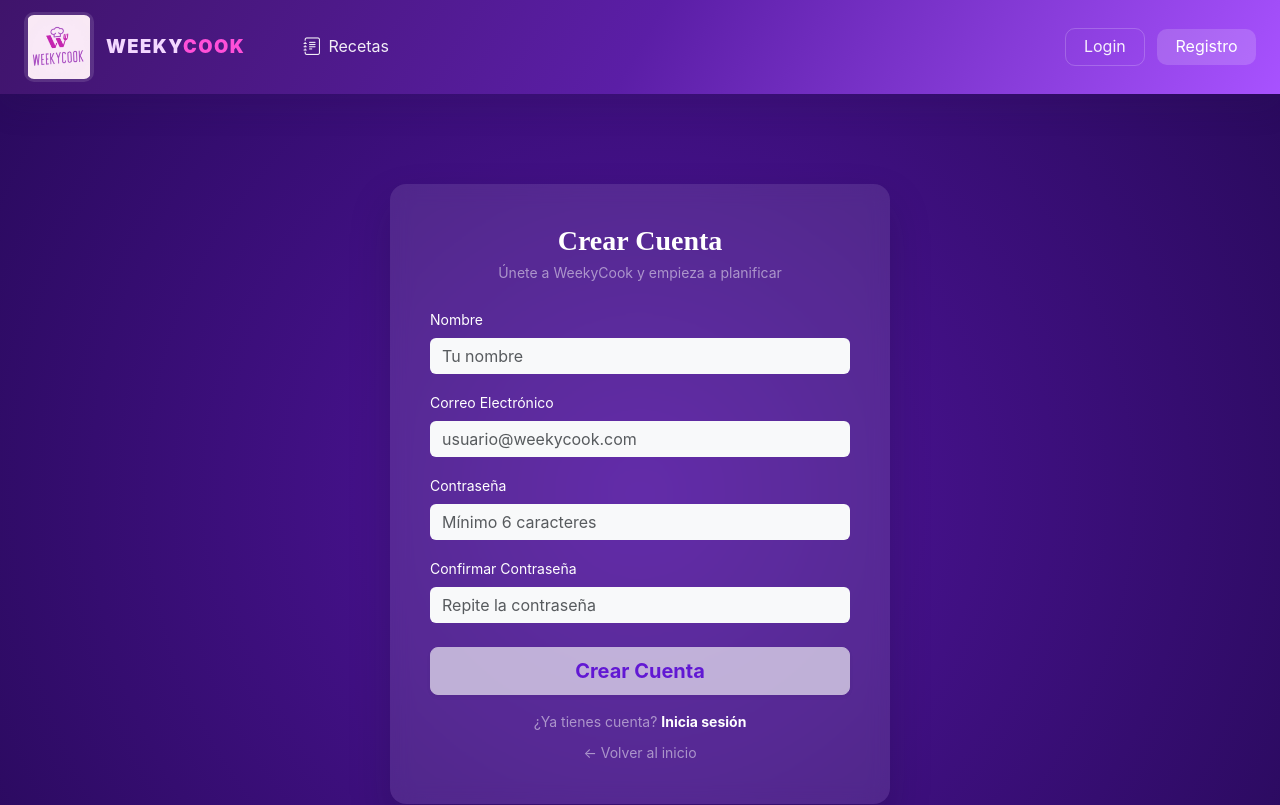
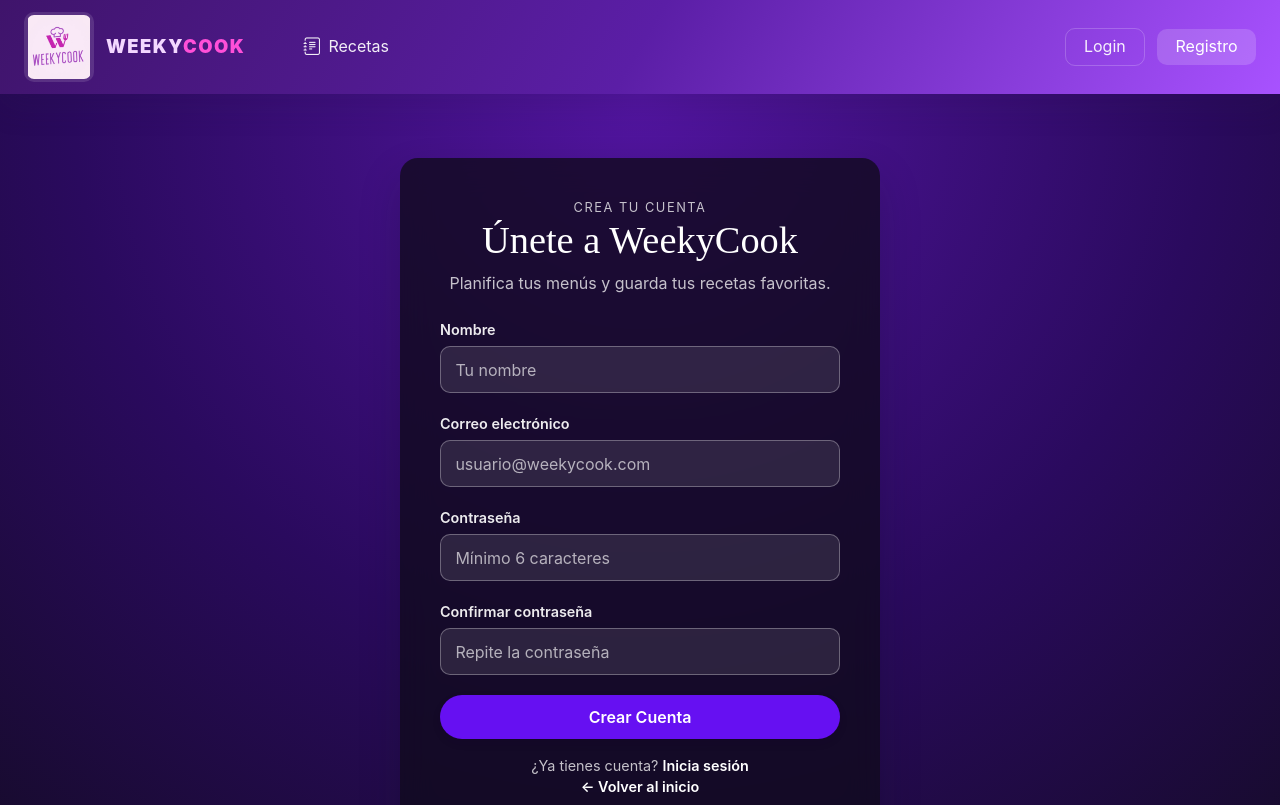
Before and after one commit to grupotfg/weekycook, an Angular app in the folder FRONT/: page /auth/register in a window 1280 px wide. Shown: the top 805 px of the page. Built offline with nearby package versions, Linux system fonts and the light colour scheme.

Commit message:
cambios estilos de login a style .css

```diff
--- a/FRONT/src/app/features/auth/login/login.component.css
+++ b/FRONT/src/app/features/auth/login/login.component.css
@@ -1,14 +1,3 @@
-.login-container {
-  background: radial-gradient(circle at center, #5215a0 0%, #2a0a5e 100%);
+:host {
+  display: block;
 }
-.login-card {
-  width: 100%; max-width: 400px;
-  background-color: rgba(255, 255, 255, 0.1);
-  backdrop-filter: blur(10px);
-  border-radius: 1rem;
-}
-.gradient-btn {
-  background: linear-gradient(90deg, #8a4fff 0%, #b388ff 100%);
-  color: white;
-  font-weight: 600;
-}
--- a/FRONT/src/app/features/auth/login/login.component.html
+++ b/FRONT/src/app/features/auth/login/login.component.html
@@ -1,28 +1,44 @@
-<div class="login-container d-flex align-items-center justify-content-center min-vh-100">
-  <div class="card login-card shadow-lg border-0 p-4">
-    <div class="card-body">
-      <div class="text-center mb-4">
-        <h3 class="fw-bold text-white mb-1">Iniciar Sesión</h3>
-        <p class="text-white-50 small">Bienvenido de nuevo a WeekyCook</p>
+<section class="auth-hero">
+  <div class="auth-card">
+    <div class="auth-header">
+      <p class="eyebrow text-soft">Bienvenido de nuevo</p>
+      <h1 class="serif-font">Iniciar Sesión</h1>
+      <p>Organiza tu semana culinaria en pocos clics.</p>
+    </div>
+
+    <form class="auth-form" [formGroup]="loginForm" (ngSubmit)="onSubmit()">
+      <div class="form-field">
+        <label>Correo electrónico</label>
+        <input
+          type="email"
+          class="form-control form-control-wk"
+          formControlName="correo"
+          placeholder="usuario@weekycook.com"
+        />
       </div>
 
-      <form [formGroup]="loginForm" (ngSubmit)="onSubmit()">
-        <div class="mb-3">
-          <label class="form-label text-white small">Correo Electrónico</label>
-          <input type="email" class="form-control bg-light border-0" formControlName="correo" placeholder="usuario@weekycook.com">
-        </div>
+      <div class="form-field">
+        <label>Contraseña</label>
+        <input
+          type="password"
+          class="form-control form-control-wk"
+          formControlName="contrasena"
+          placeholder="••••••••"
+        />
+      </div>
 
-        <div class="mb-4">
-          <label class="form-label text-white small">Contraseña</label>
-          <input type="password" class="form-control bg-light border-0" formControlName="contrasena" placeholder="••••••••">
-        </div>
+      <button
+        type="submit"
+        class="btn-wk btn-primary-wk btn-pill auth-submit"
+        [disabled]="loginForm.invalid"
+      >
+        Entrar
+      </button>
+    </form>
 
-        <div class="d-grid gap-2 mb-3">
-          <button type="submit" class="btn btn-primary btn-lg gradient-btn border-0" [disabled]="loginForm.invalid">
-            Entrar
-          </button>
-        </div>
-      </form>
+    <div class="auth-links">
+      ¿No tienes cuenta?
+      <a routerLink="/auth/register">Regístrate</a>
     </div>
   </div>
-</div>
+</section>
--- a/FRONT/src/app/features/auth/register/register.component.css
+++ b/FRONT/src/app/features/auth/register/register.component.css
@@ -0,0 +1,3 @@
+:host {
+  display: block;
+}
--- a/FRONT/src/app/features/auth/register/register.component.html
+++ b/FRONT/src/app/features/auth/register/register.component.html
@@ -1,63 +1,105 @@
-<div class="login-container d-flex align-items-center justify-content-center min-vh-100">
-  <div class="card login-card shadow-lg border-0 p-4" style="max-width: 500px; width: 100%;">
-    <div class="card-body">
-      <div class="text-center mb-4">
-        <h3 class="fw-bold text-white mb-1">Crear Cuenta</h3>
-        <p class="text-white-50 small">Únete a WeekyCook y empieza a planificar</p>
+<section class="auth-hero">
+  <div class="auth-card">
+    <div class="auth-header">
+      <p class="eyebrow text-soft">Crea tu cuenta</p>
+      <h1 class="serif-font">Únete a WeekyCook</h1>
+      <p>Planifica tus menús y guarda tus recetas favoritas.</p>
     </div>
 
-      <form [formGroup]="registerForm" (ngSubmit)="onSubmit()">
-
-        <div class="mb-3">
-          <label class="form-label text-white small">Nombre</label>
-          <input type="text" class="form-control bg-light border-0" formControlName="nombre" placeholder="Tu nombre">
-          @if (registerForm.get('nombre')?.touched && registerForm.get('nombre')?.invalid) {
-            <div class="form-text text-warning fw-bold">El nombre es obligatorio (mín. 2 letras)</div>
+    <form class="auth-form" [formGroup]="registerForm" (ngSubmit)="onSubmit()">
+      <div class="form-field">
+        <label>Nombre</label>
+        <input
+          type="text"
+          class="form-control form-control-wk"
+          formControlName="nombre"
+          placeholder="Tu nombre"
+        />
+        @if (
+          registerForm.get("nombre")?.touched &&
+          registerForm.get("nombre")?.invalid
+        ) {
+          <div class="form-hint form-hint--warn">
+            El nombre es obligatorio (mín. 2 letras)
+          </div>
         }
       </div>
 
-        <div class="mb-3">
-          <label class="form-label text-white small">Correo Electrónico</label>
-          <input type="email" class="form-control bg-light border-0" formControlName="correo" placeholder="usuario&#64;weekycook.com">
-          @if (registerForm.get('correo')?.touched && registerForm.get('correo')?.invalid) {
-            <div class="form-text text-warning fw-bold">Introduce un correo válido (ej: nombre&#64;web.com)</div>
+      <div class="form-field">
+        <label>Correo electrónico</label>
+        <input
+          type="email"
+          class="form-control form-control-wk"
+          formControlName="correo"
+          placeholder="usuario&#64;weekycook.com"
+        />
+        @if (
+          registerForm.get("correo")?.touched &&
+          registerForm.get("correo")?.invalid
+        ) {
+          <div class="form-hint form-hint--warn">
+            Introduce un correo válido (ej: nombre&#64;web.com)
+          </div>
         }
       </div>
 
-        <div class="mb-3">
-          <label class="form-label text-white small">Contraseña</label>
-          <input type="password" class="form-control bg-light border-0" formControlName="password" placeholder="Mínimo 6 caracteres">
-          @if (registerForm.get('password')?.touched && registerForm.get('password')?.invalid) {
-            <div class="form-text text-warning fw-bold">Mínimo 6 caracteres requeridos</div>
+      <div class="form-field">
+        <label>Contraseña</label>
+        <input
+          type="password"
+          class="form-control form-control-wk"
+          formControlName="password"
+          placeholder="Mínimo 6 caracteres"
+        />
+        @if (
+          registerForm.get("password")?.touched &&
+          registerForm.get("password")?.invalid
+        ) {
+          <div class="form-hint form-hint--warn">
+            Mínimo 6 caracteres requeridos
+          </div>
         }
       </div>
 
-        <div class="mb-4">
-          <label class="form-label text-white small">Confirmar Contraseña</label>
-          <input type="password" class="form-control bg-light border-0" formControlName="confirmarContrasena" placeholder="Repite la contraseña">
-
-          @if (registerForm.get('confirmarContrasena')?.touched) {
-            @if (registerForm.hasError('passwordMismatch')) {
-              <div class="form-text text-warning fw-bold">Las contraseñas no coinciden</div>
-            } @else if (registerForm.get('password')?.value && !registerForm.hasError('passwordMismatch')) {
-              <div class="form-text text-success fw-bold">✓ Las contraseñas coinciden</div>
+      <div class="form-field">
+        <label>Confirmar contraseña</label>
+        <input
+          type="password"
+          class="form-control form-control-wk"
+          formControlName="confirmarContrasena"
+          placeholder="Repite la contraseña"
+        />
+        @if (registerForm.get("confirmarContrasena")?.touched) {
+          @if (registerForm.hasError("passwordMismatch")) {
+            <div class="form-hint form-hint--warn">
+              Las contraseñas no coinciden
+            </div>
+          } @else if (
+            registerForm.get("password")?.value &&
+            !registerForm.hasError("passwordMismatch")
+          ) {
+            <div class="form-hint form-hint--success">
+              ✓ Las contraseñas coinciden
+            </div>
           }
         }
       </div>
 
-        <div class="d-grid gap-2 mb-3">
-          <button type="submit" class="btn btn-light btn-lg text-purple fw-bold shadow-sm" [disabled]="registerForm.invalid">
+      <button
+        type="submit"
+        class="btn-wk btn-primary-wk btn-pill auth-submit"
+        [disabled]="registerForm.invalid"
+      >
         Crear Cuenta
       </button>
-        </div>
+    </form>
 
-        <div class="text-center">
-          <p class="text-white-50 small mb-2">
-            ¿Ya tienes cuenta? <a routerLink="/auth/login" class="text-white fw-bold text-decoration-none">Inicia sesión</a>
-          </p>
-          <a routerLink="/" class="text-white-50 small text-decoration-none">← Volver al inicio</a>
-        </div>
-      </form>
+    <div class="auth-links">
+      ¿Ya tienes cuenta?
+      <a routerLink="/auth/login">Inicia sesión</a>
+      <div>
+        <a routerLink="/">← Volver al inicio</a>
       </div>
     </div>
   </div>
+</section>
--- a/FRONT/src/styles.css
+++ b/FRONT/src/styles.css
@@ -278,6 +278,112 @@ a:hover {
   margin-right: auto;
 }
 
+/* Auth layout */
+.auth-hero {
+  min-height: 100vh;
+  background: radial-gradient(
+    circle at top,
+    #5215a0 0%,
+    #2a0a5e 55%,
+    #150b28 100%
+  );
+  display: flex;
+  align-items: center;
+  justify-content: center;
+  padding: clamp(2rem, 6vw, 4rem) 1rem;
+}
+
+.auth-card {
+  width: min(480px, 100%);
+  background: rgba(17, 10, 29, 0.8);
+  border-radius: var(--radius-lg);
+  padding: clamp(1.75rem, 4vw, 2.5rem);
+  box-shadow: var(--shadow-lg);
+  backdrop-filter: blur(16px);
+  color: var(--text-on-dark);
+}
+
+.auth-header {
+  text-align: center;
+  margin-bottom: var(--space-5);
+}
+
+.auth-header h1 {
+  margin-bottom: var(--space-2);
+  font-size: clamp(2rem, 3vw, 2.4rem);
+  color: #fff;
+}
+
+.auth-header p {
+  color: var(--text-on-dark-muted);
+  margin: 0;
+}
+
+.auth-form {
+  display: flex;
+  flex-direction: column;
+  gap: 1.25rem;
+}
+
+.form-field {
+  display: flex;
+  flex-direction: column;
+  gap: 0.35rem;
+}
+
+.form-field label {
+  font-weight: 600;
+  font-size: 0.9rem;
+  color: var(--text-on-dark);
+}
+
+.form-control-wk {
+  border-radius: var(--radius-sm);
+  border: 1px solid rgba(255, 255, 255, 0.3);
+  background: rgba(255, 255, 255, 0.1);
+  color: #fff;
+  padding: 0.65rem 0.9rem;
+}
+
+.form-control-wk::placeholder {
+  color: rgba(255, 255, 255, 0.65);
+}
+
+.form-control-wk:focus {
+  border-color: #fff;
+  box-shadow: 0 0 0 3px rgba(255, 255, 255, 0.18);
+}
+
+.form-hint {
+  font-size: 0.8rem;
+  font-weight: 600;
+}
+
+.form-hint--warn {
+  color: #f2c94c;
+}
+
+.form-hint--success {
+  color: var(--success);
+}
+
+.auth-submit {
+  width: 100%;
+  justify-content: center;
+}
+
+.auth-links {
+  text-align: center;
+  margin-top: var(--space-4);
+  font-size: 0.9rem;
+  color: var(--text-on-dark-muted);
+}
+
+.auth-links a {
+  color: #fff;
+  font-weight: 600;
+}
+
 .select-shell {
   position: relative;
   display: inline-flex;
```
Lines whose indentation alone changed are shown as unchanged.
